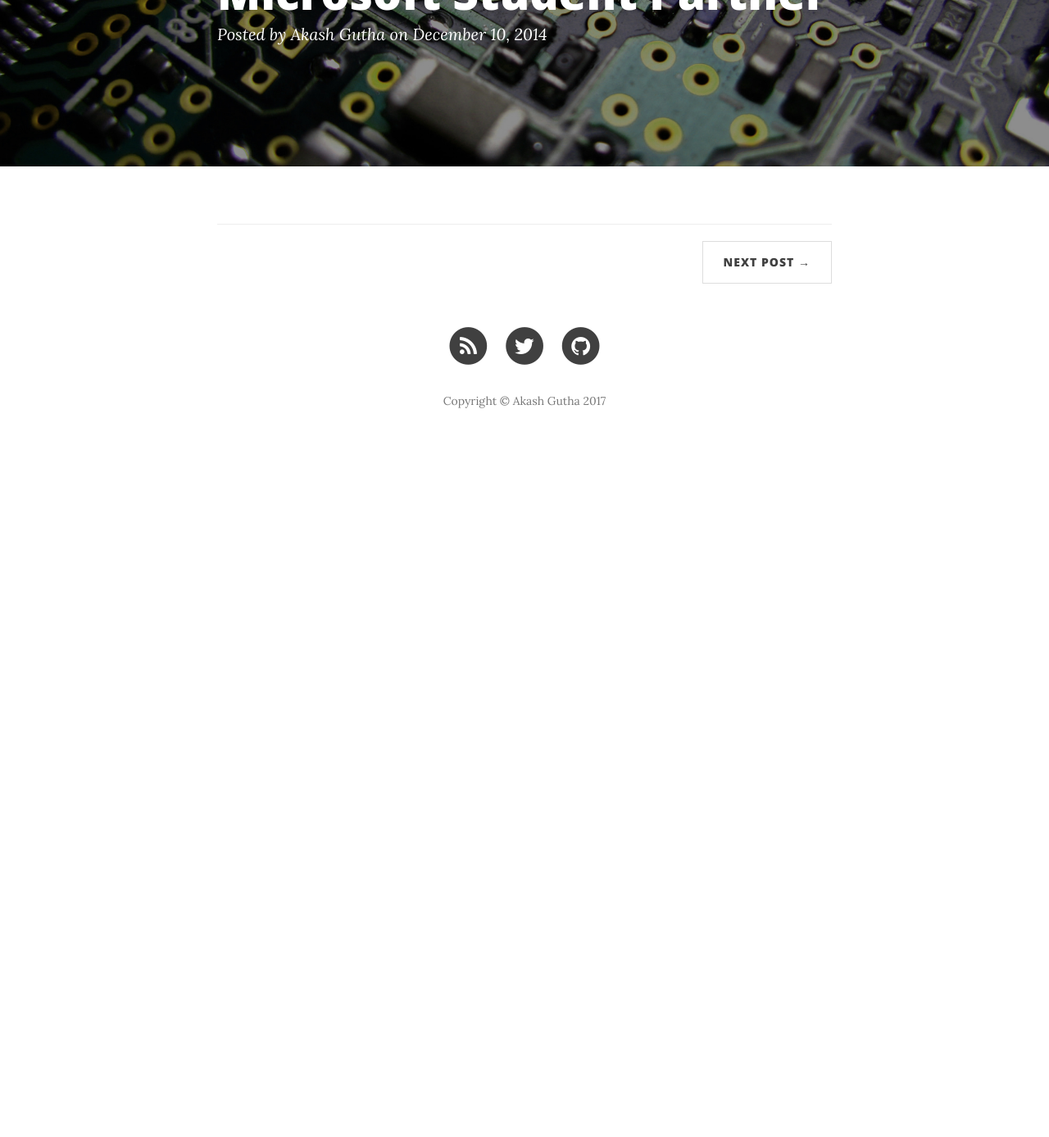
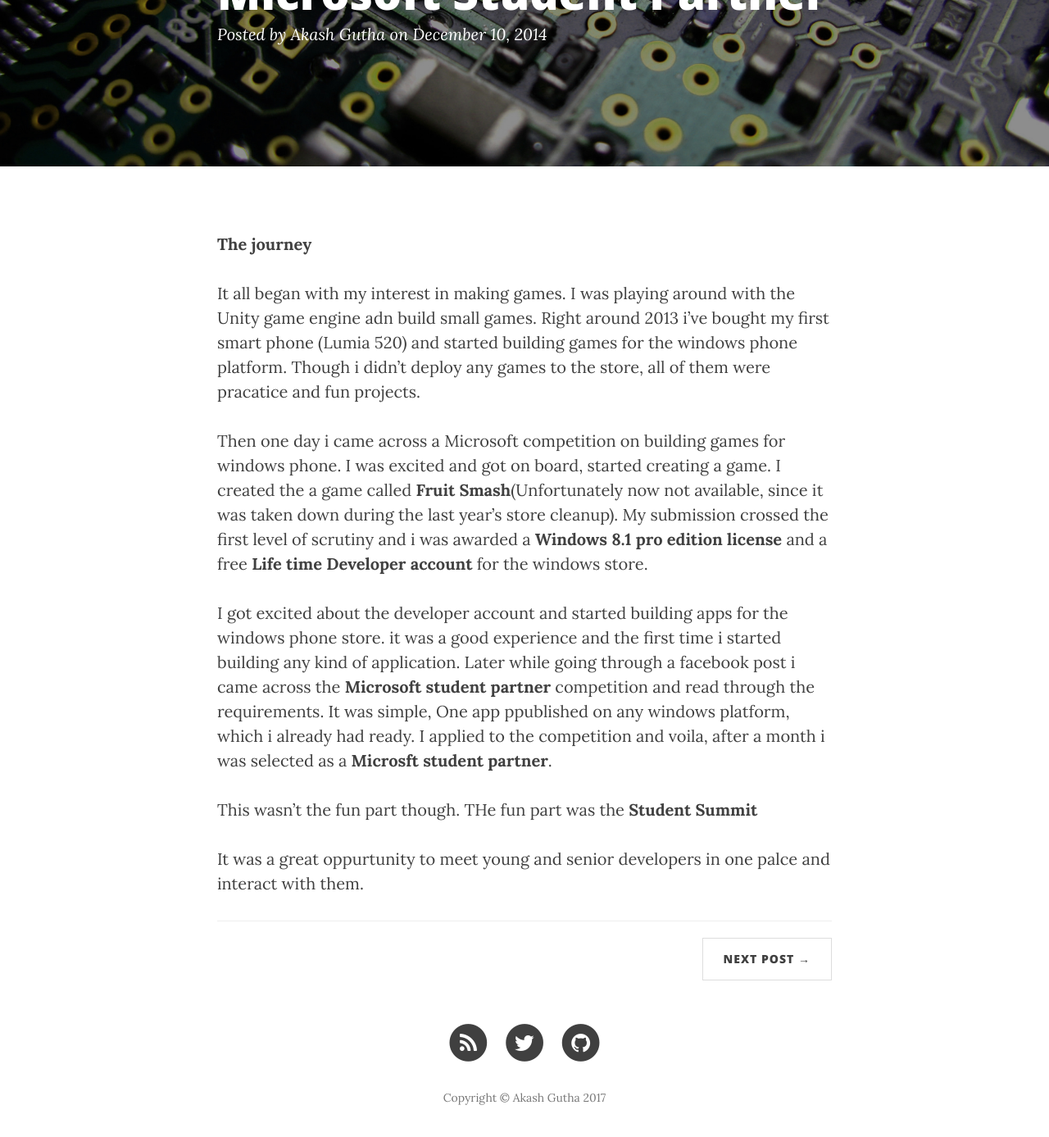
Before and after one commit to AkashGutha/AkashGutha.github.io, a Jekyll site: the page built from _posts/2014-12-10-My-experience-as-a-Microsoft-Student-Partner.md, in a window 1280 px wide and 1400 px high, scrolled down 270 px. Shown: the top 1387 px of the window at 82% size. Built offline with Jekyll 4.4.1, drawn with Linux system fonts in a browser that asks for light colours; nearby versions of some CDN libraries; before the commit the page ends 900 px from its top, so only the background shows below that.

Commit message:
update to msp

```diff
--- a/_posts/2014-12-10-My-experience-as-a-Microsoft-Student-Partner.md
+++ b/_posts/2014-12-10-My-experience-as-a-Microsoft-Student-Partner.md
@@ -14,3 +14,15 @@
 header_img: img/main-bg.jpg
 published: true
 ---
+
+__The journey__
+
+It all began with my interest in making games. I was playing around with the Unity game engine adn build small games. Right around 2013 i've bought my first smart phone (Lumia 520) and started building games for the windows phone platform. Though i didn't deploy any games to the store, all of them were pracatice and fun projects.
+
+Then one day i came across a Microsoft competition on building games for windows phone. I was excited and got on board, started creating a game. I created the a game called __Fruit Smash__(Unfortunately now not available, since it was taken down during the last year's store cleanup). My submission crossed the first level of scrutiny and i was awarded a __Windows 8.1 pro edition license__ and a free __Life time Developer account__ for the windows store.
+
+I got excited about the developer account and started building apps for the windows phone store. it was a good experience and the first time i started building any kind of application. Later while going through a facebook post i came across the __Microsoft student partner__ competition and read through the requirements. It was simple, One app ppublished on any windows platform, which i already had ready. I applied to the competition and voila, after a month i was selected as a __Microsft student partner__.
+
+This wasn't the fun part though. THe fun part was the __Student Summit__
+
+It was a great oppurtunity to meet young and senior developers in one palce and interact with them.
```
